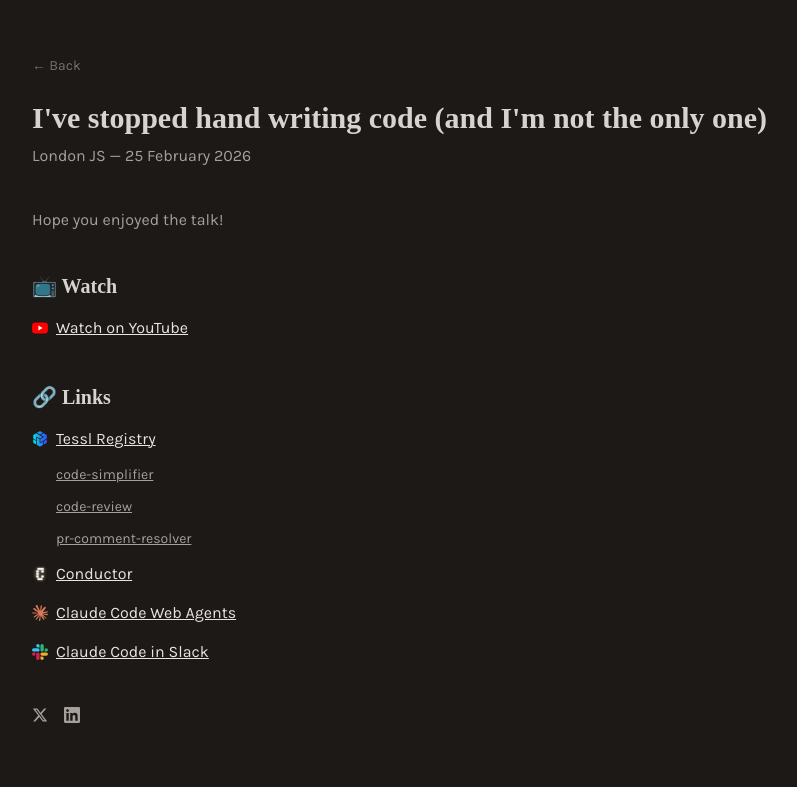
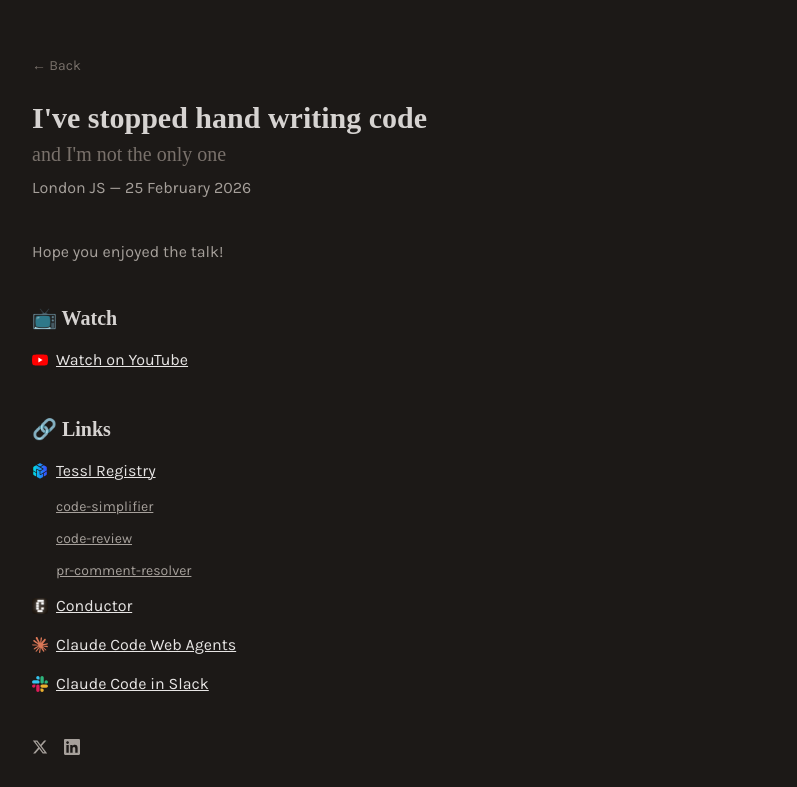
Before and after one commit to sahildmk/dmk-dev-v2, a Next.js app: page /talks/stopped-hand-writing-code in a window 1280 px wide. Shown: the part 136-923 px from the top of the page, without its empty margins (224-1021 px from the left). Before the commit the page ends 891 px from the top, so only its background shows below. Built offline with nearby package versions, Linux system fonts and the light colour scheme; a web font is replaced by a local one; what tailwindcss-motion would draw is missing.

Commit message:
Split talk title into heading and subheading
Move "and I'm not the only one" to a separate subheading with
a darker, smaller style beneath the main title.

https://claude.ai/code/session_01UvmShjN9wx9nHAQpja2VB6

```diff
--- a/app/talks/stopped-hand-writing-code/page.tsx
+++ b/app/talks/stopped-hand-writing-code/page.tsx
@@ -29,8 +29,13 @@ export default function StoppedHandWritingCode() {
           <h1
             className={`text-3xl font-bold ${blurStyle} motion-delay-200 font-serif`}
           >
-            I&apos;ve stopped hand writing code (and I&apos;m not the only one)
+            I&apos;ve stopped hand writing code
           </h1>
+          <p
+            className={`text-xl font-serif text-stone-500 mt-1 ${blurStyle} motion-delay-250`}
+          >
+            and I&apos;m not the only one
+          </p>
           <p className={`text-stone-400 mt-2 ${blurStyle} motion-delay-300`}>
             London JS — 25 February 2026
           </p>
```
